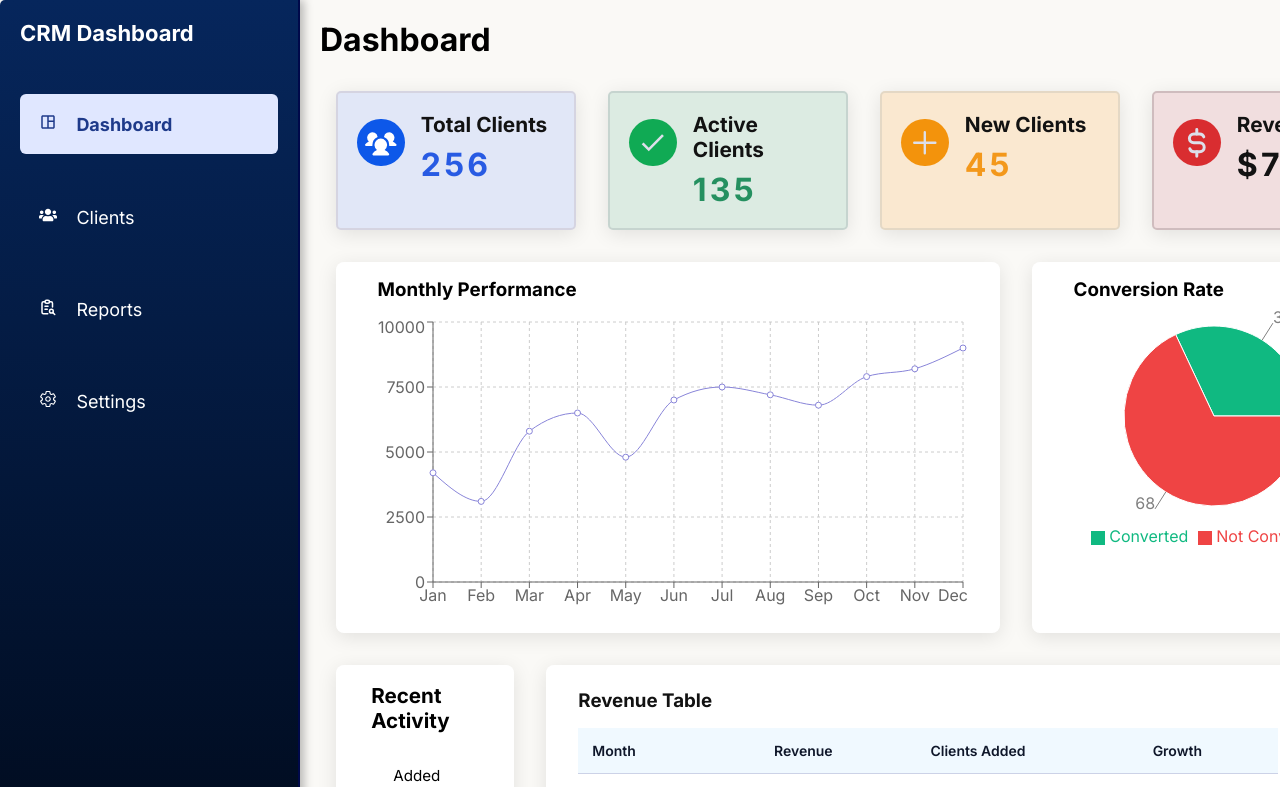
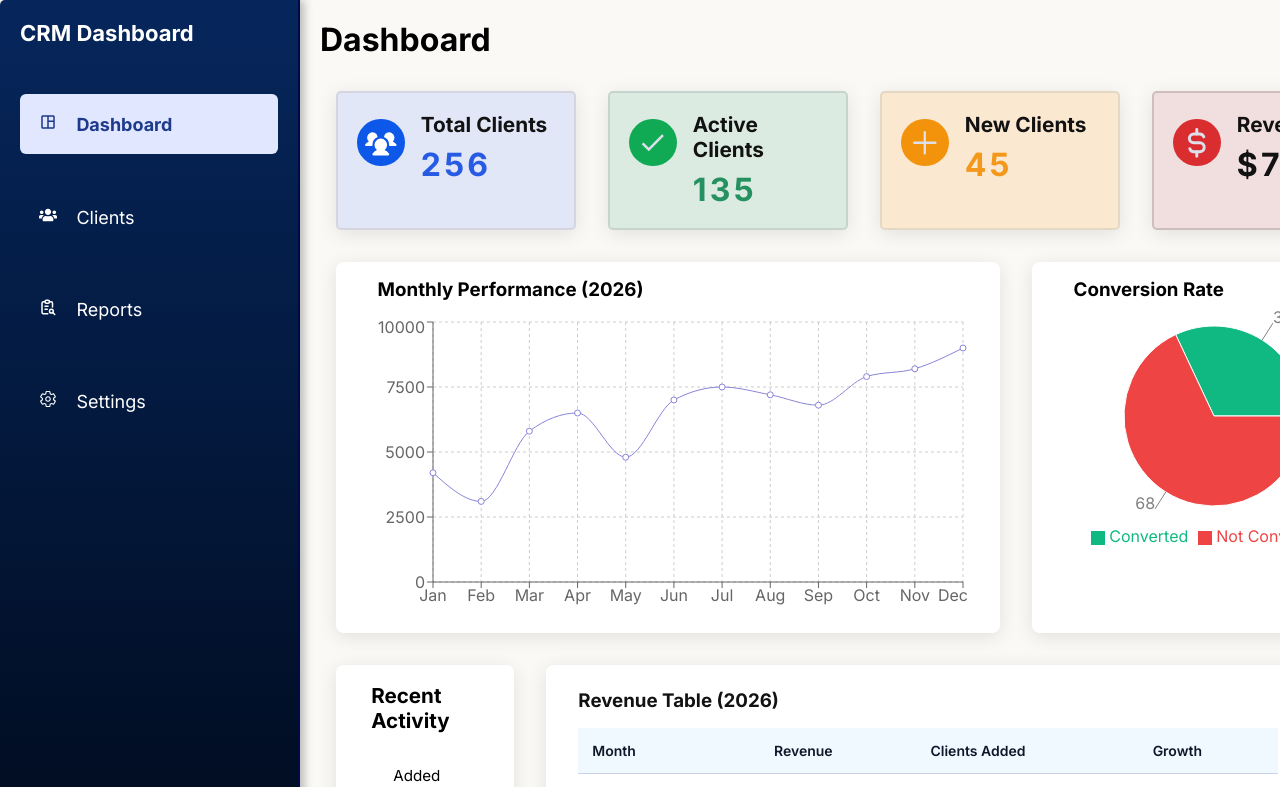
Before and after one commit to FixedBits/client-dashboard, a React (Vite) app: page / in a window 1280 px wide. Shown: the top 787 px of the page. Built offline with nearby package versions, Linux system fonts and the light colour scheme.

Commit message:
Add year of data shown for each component

```diff
--- a/src/components/Dashboard/LineChart/LineChart.jsx
+++ b/src/components/Dashboard/LineChart/LineChart.jsx
@@ -9,7 +9,7 @@ function LineChart({ data }) {
   }));
   return (
     <div className="line-chart-card">
-      <h3>Monthly Performance</h3>
+      <h3>Monthly Performance (2026)</h3>
       <ReLineChart width={600} height={300} data={chartData}>
         <CartesianGrid strokeDasharray="3 3" />
         <XAxis dataKey="month" />
--- a/src/components/Dashboard/RevenueTable/RevenueTable.jsx
+++ b/src/components/Dashboard/RevenueTable/RevenueTable.jsx
@@ -4,7 +4,7 @@ import { monthNames } from "../../../data/monthNames";
 function RevenueTable({ rows }) {
   return (
     <div className="revenue-table">
-      <h3 className="revenue-table-title">Revenue Table</h3>
+      <h3 className="revenue-table-title">Revenue Table (2026)</h3>
       <table>
         <thead>
           <tr>
--- a/src/components/Reports/ReportsChart.jsx
+++ b/src/components/Reports/ReportsChart.jsx
@@ -5,7 +5,7 @@ import { BarChart as ReBarChart, Bar, XAxis, YAxis, Tooltip, Legend, CartesianGr
 function ReportsChart({ chartData }) {
   return (
     <div className="reports-chart">
-      <h3>Revenue & Client Growth</h3>
+      <h3>Revenue & Client Growth (2026)</h3>
 
       <ReBarChart width={700} height={300} data={chartData}>
         <CartesianGrid />
--- a/src/components/Reports/ReportsTable.jsx
+++ b/src/components/Reports/ReportsTable.jsx
@@ -5,7 +5,7 @@ function ReportsTable({ rows }) {
   return (
     <>
       <div className="reports-table-card">
-        <h3>Report Table</h3>
+        <h3>Report Table (2026)</h3>
         <table>
           <thead>
             <tr>
```
